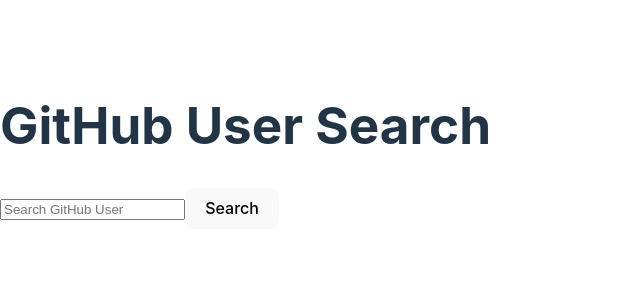
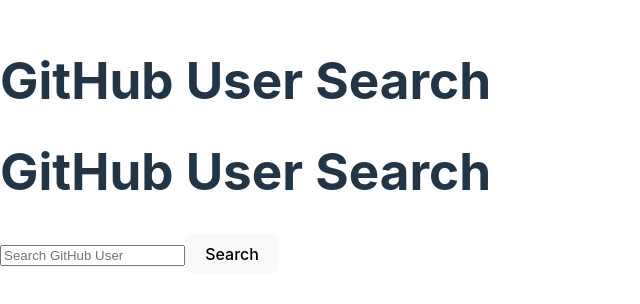
Before and after one commit to Abdiyo1/alx-fe-reactjs, a React (Vite) app in the folder github-user-search/: page / in a window 1280 px wide. Shown: the part 254-558 px from the top of the page, without its empty margins (0-640 px from the left). Built offline with nearby package versions, Linux system fonts and the light colour scheme.

Commit message:
Refactored Search.jsx Implementation

```diff
--- a/github-user-search/src/components/Search.jsx
+++ b/github-user-search/src/components/Search.jsx
@@ -1,18 +1,32 @@
-import React, { useState } from 'react';
+import React, { useState } from "react";
+import { fetchUserData } from "../services/githubService";
 
-const Search = ({ onSearch }) => {
-  const [username, setUsername] = useState('');
+const Search = () => {
+  const [username, setUsername] = useState("");
+  const [userData, setUserData] = useState(null);
+  const [loading, setLoading] = useState(false);
+  const [error, setError] = useState("");
 
-  const handleSubmit = (e) => {
+  const handleSubmit = async (e) => {
     e.preventDefault();
-    if (username.trim()) {
-      onSearch(username);
-      setUsername('');
+    setLoading(true);
+    setError("");
+    setUserData(null);
+
+    try {
+      const data = await fetchUserData(username);
+      setUserData(data);
+    } catch (err) {
+      setError("Looks like we can't find the user");
+    } finally {
+      setLoading(false);
     }
   };
 
   return (
-    <form className="flex items-center gap-2" onSubmit={handleSubmit}>
+    <div className="container mx-auto p-4">
+      <h1 className="text-2xl font-bold text-center">GitHub User Search</h1>
+      <form className="flex items-center gap-2 mt-4" onSubmit={handleSubmit}>
         <input
           type="text"
           placeholder="Search GitHub User"
@@ -27,6 +41,32 @@
           Search
         </button>
       </form>
+
+      <div className="mt-4">
+        {loading && <p>Loading...</p>}
+        {error && <p className="text-red-500">{error}</p>}
+        {userData && (
+          <div className="border border-gray-300 rounded p-4 mt-4 flex items-center gap-4">
+            <img
+              src={userData.avatar_url}
+              alt={userData.login}
+              className="w-16 h-16 rounded-full"
+            />
+            <div>
+              <h2 className="text-xl font-semibold">{userData.name || userData.login}</h2>
+              <a
+                href={userData.html_url}
+                target="_blank"
+                rel="noopener noreferrer"
+                className="text-blue-500 hover:underline"
+              >
+                View Profile
+              </a>
+            </div>
+          </div>
+        )}
+      </div>
+    </div>
   );
 };
 
```
Also changed, not shown: github-user-search/src/components/Pages.jsx (deleted, +0 -9 lines). Lines whose indentation alone changed are shown as unchanged.
